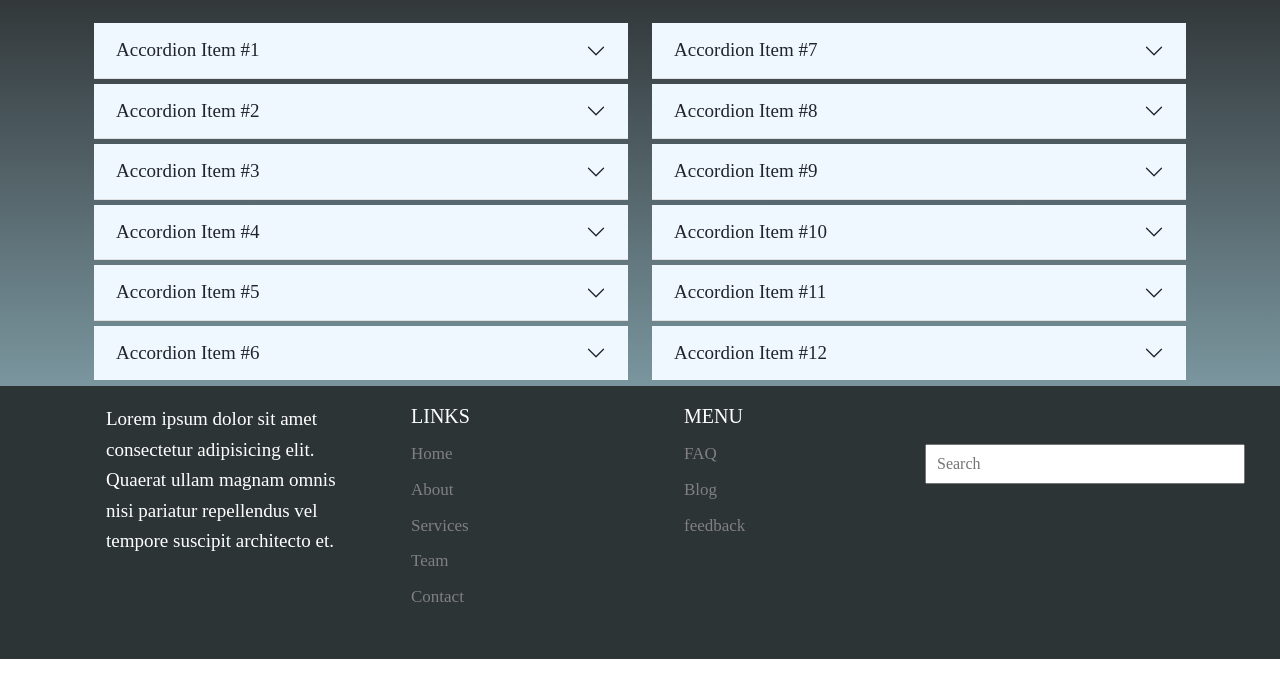
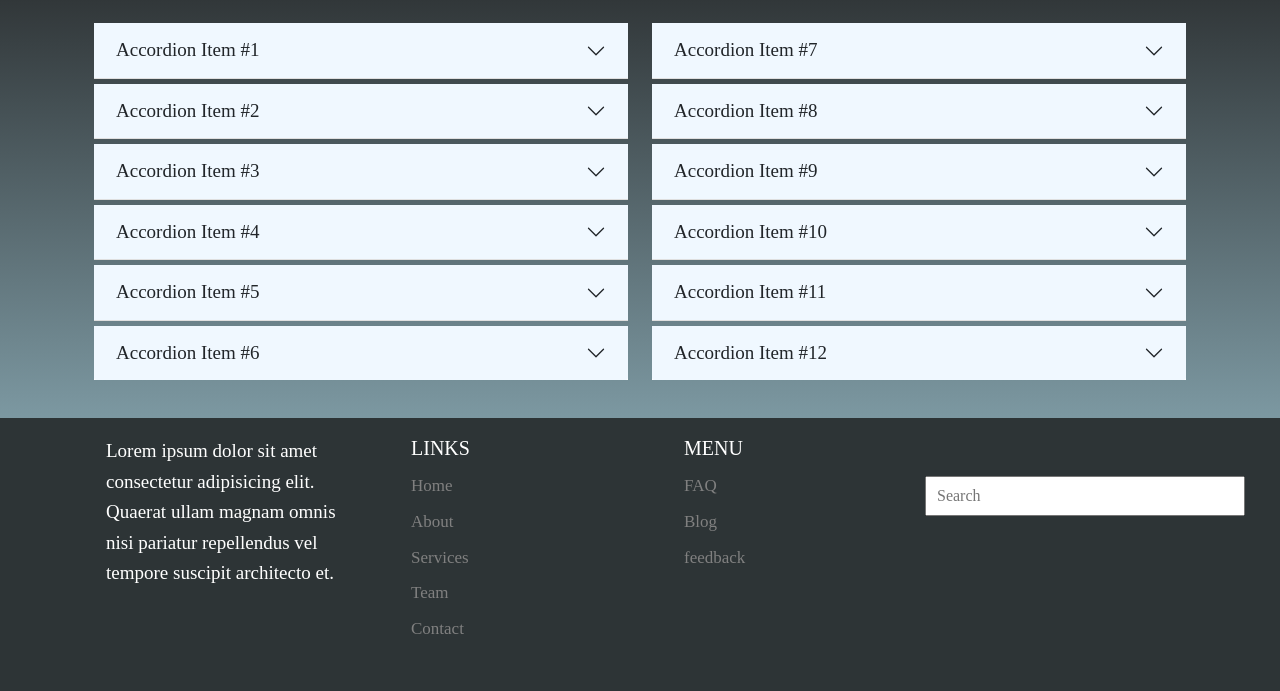
Before and after one commit to gitboyat/code-web, a plain HTML site: page FAQ.html in a window 1280 px wide. Shown: the part 173-864 px from the top of the page. Before the commit the page ends 832 px from the top, so only its background shows below. Drawn offline with nearby package versions, Linux system fonts and the light colour scheme.

Commit message:
Update FAQ.html

```diff
--- a/FAQ.html
+++ b/FAQ.html
@@ -406,20 +406,16 @@
 
         <!-- faq footer strat -->
 
-        <section class="footer" id="footer">
+        <section class="footer mt-3 " id="footer">
             <div class="row container mx-auto gy-2">
                 <div class="col-md-3">
                     <div class="footer_text">
                         <p>Lorem ipsum dolor sit amet consectetur adipisicing elit. Quaerat ullam magnam omnis nisi pariatur repellendus vel tempore suscipit architecto et.</p>
 
                     </div>
-
-
                 </div>
 
                 <div class="col-md-3">
-
-
                     <ul>
 
                         <h5>LINKS</h5>
```
